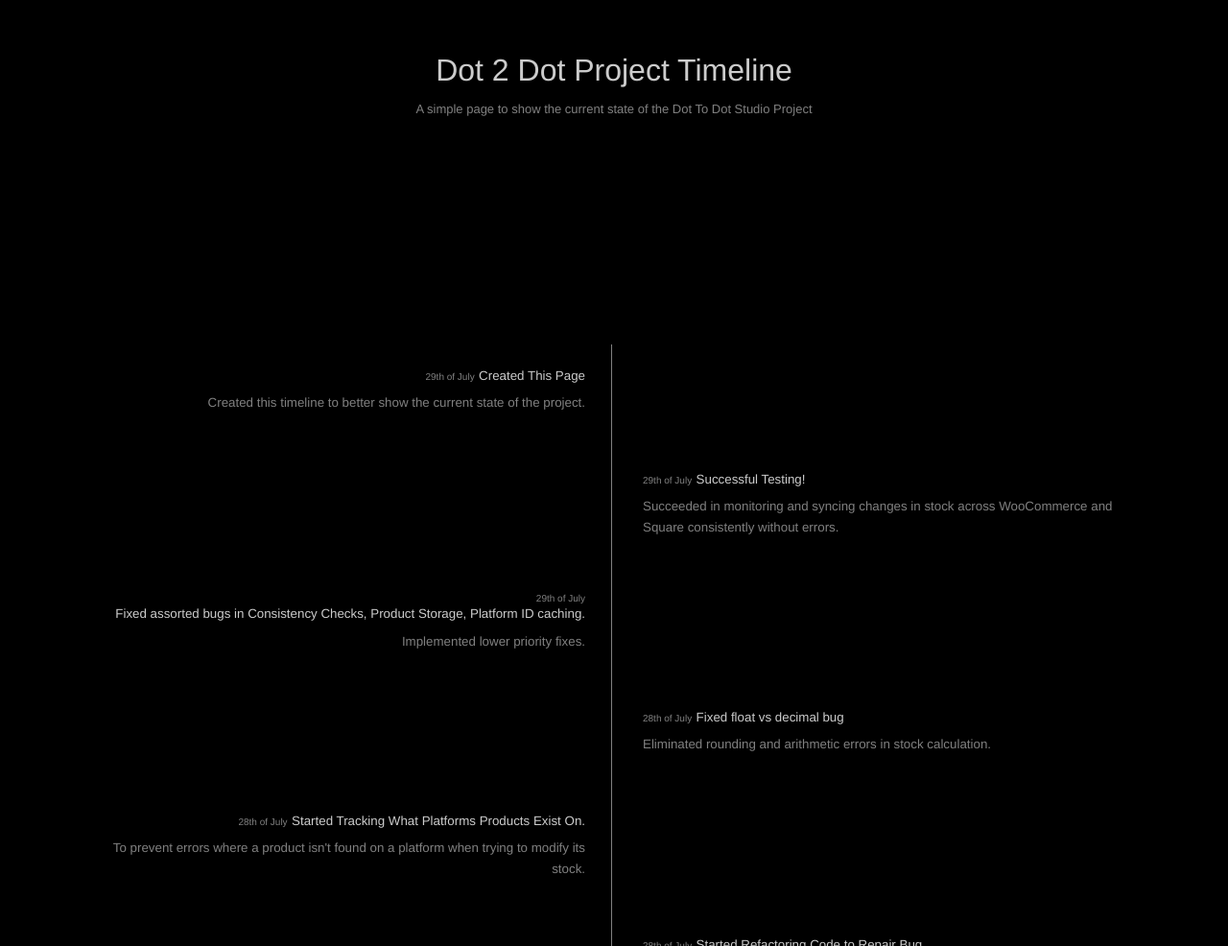
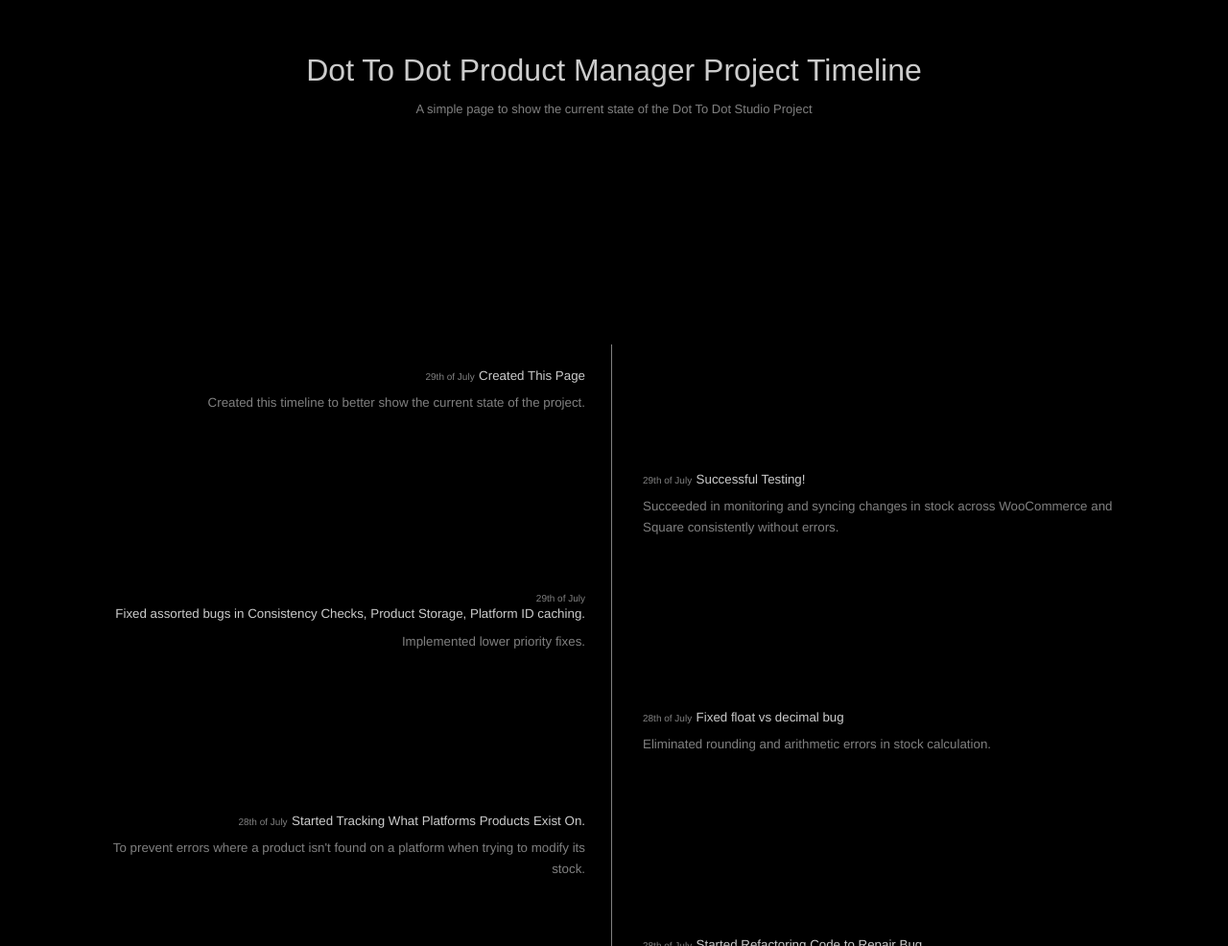
Before and after one commit to vyrzdev/vyrzdev.github.io, a plain HTML site: page index.html in a window 1280 px wide. Shown: the part 114-1100 px from the top of the page at 96% size. Drawn offline with nearby package versions, Linux system fonts and the light colour scheme; a script that the page names is missing.

Commit message:
changed title text

```diff
--- a/index.html
+++ b/index.html
@@ -156,7 +156,7 @@
 <body>
     <div class="box left">
         <div class="left-content">
-            <h1> Dot 2 Dot Project Timeline </h1>
+            <h1> Dot To Dot Product Manager Project Timeline </h1>
             <p>A simple page to show the current state of the Dot To Dot Studio Project</p>
         </div>
     </div>
```
